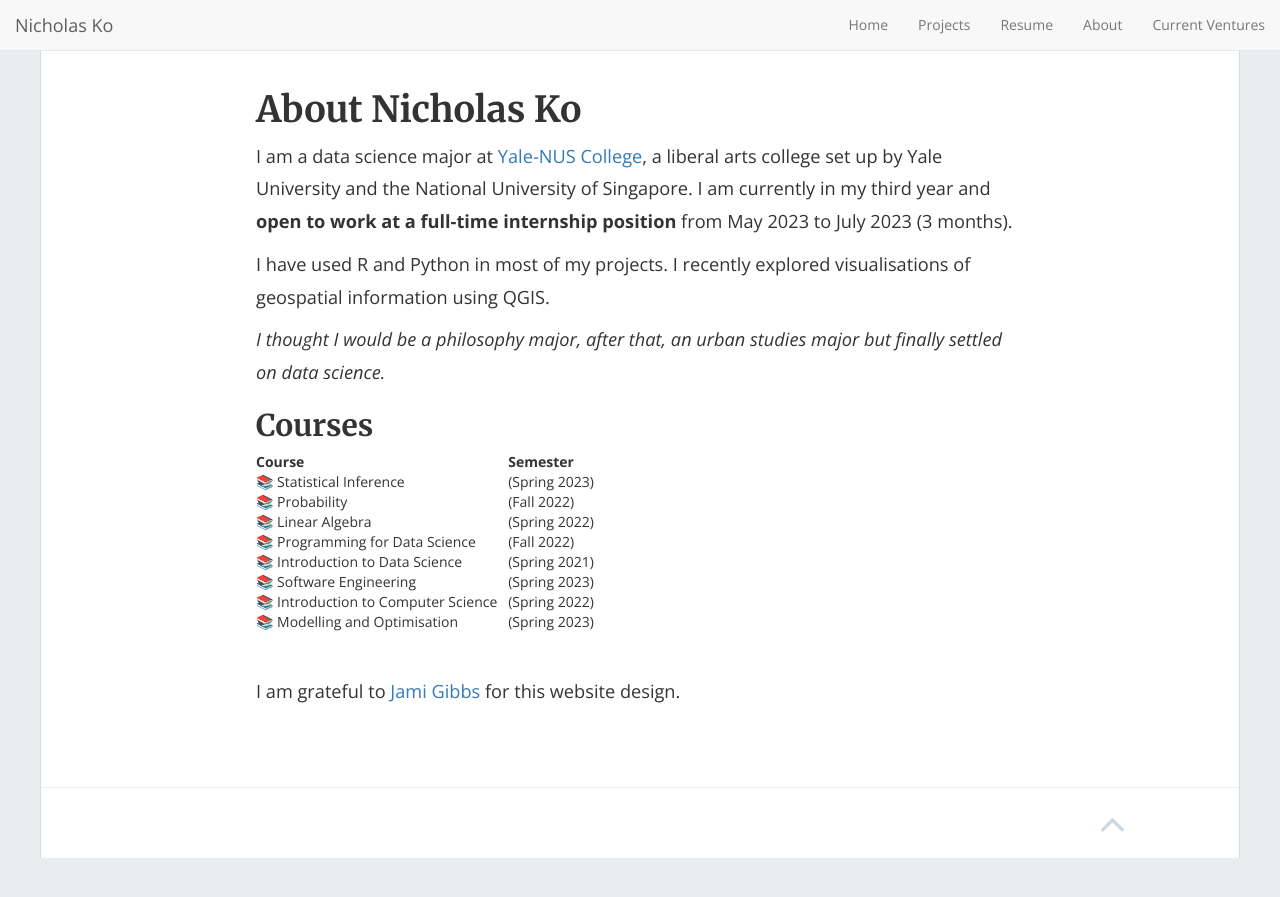
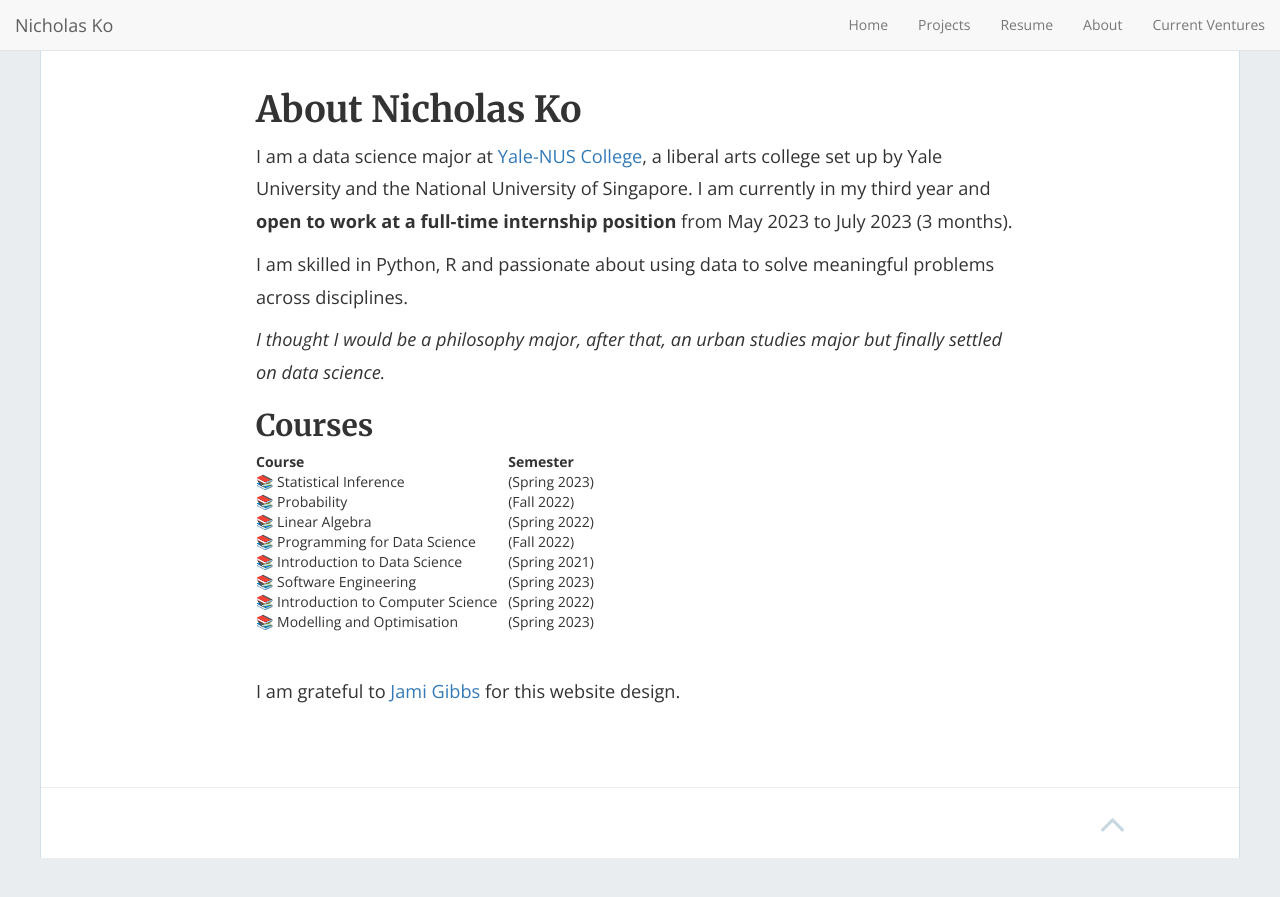
Before and after one commit to nicholas-ko-zy/nicholas-ko-zy.github.io, a Jekyll site: the page built from about.md, in a window 1280 px wide. Shown: the top 897 px of the page. Built offline with Jekyll 4.4.1, drawn with Linux system fonts in a browser that asks for light colours; nearby versions of some CDN libraries.

Commit message:
changed about.md

```diff
--- a/about.md
+++ b/about.md
@@ -7,7 +7,7 @@ permalink: /about/
 
 I am a data science major at [Yale-NUS College](https://www.yale-nus.edu.sg/about/key-facts/), a liberal arts college set up by Yale University and the National University of Singapore. I am currently in my third year and **open to work at a full-time internship position** from May 2023 to July 2023 (3 months).
 
-I have used R and Python in most of my projects. I recently explored visualisations of geospatial information using QGIS.
+I am skilled in Python, R and passionate about using data to solve meaningful problems across disciplines.
 
 _I thought I would be a philosophy major, after that, an urban studies major but finally settled on data science._
 
```
